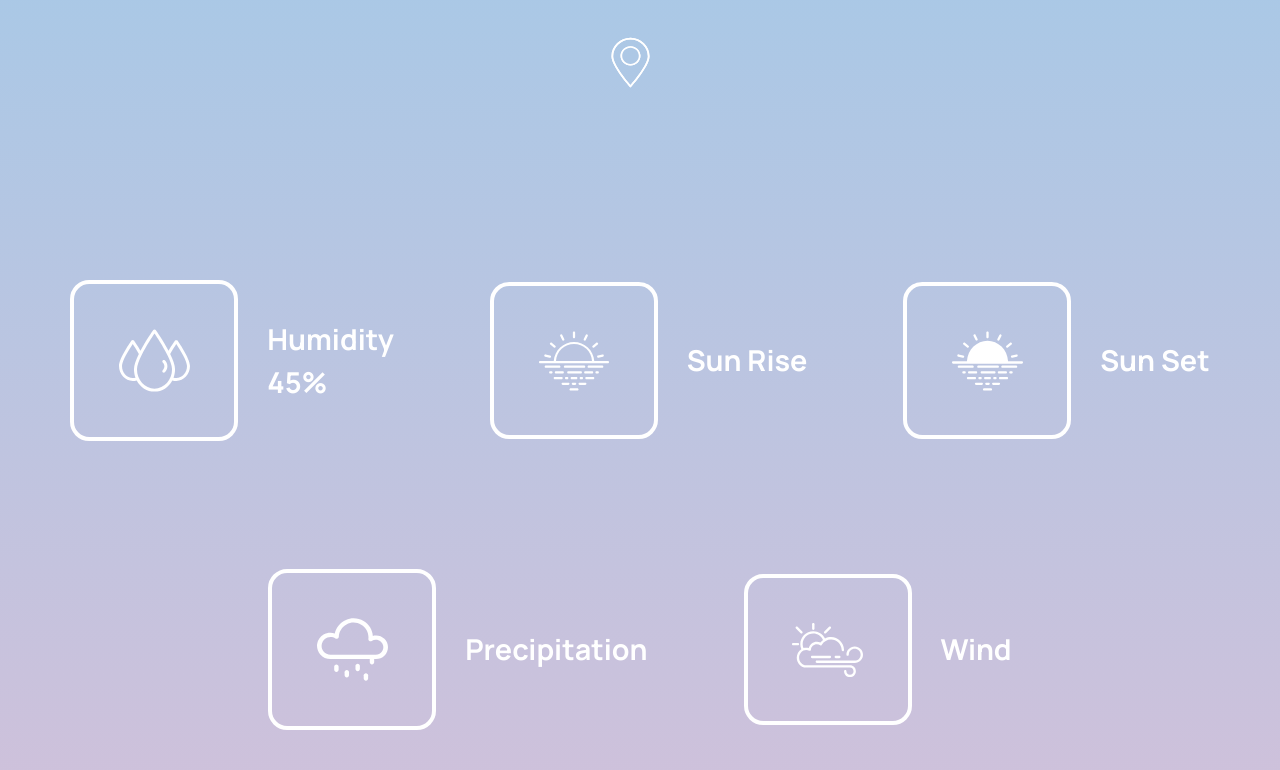
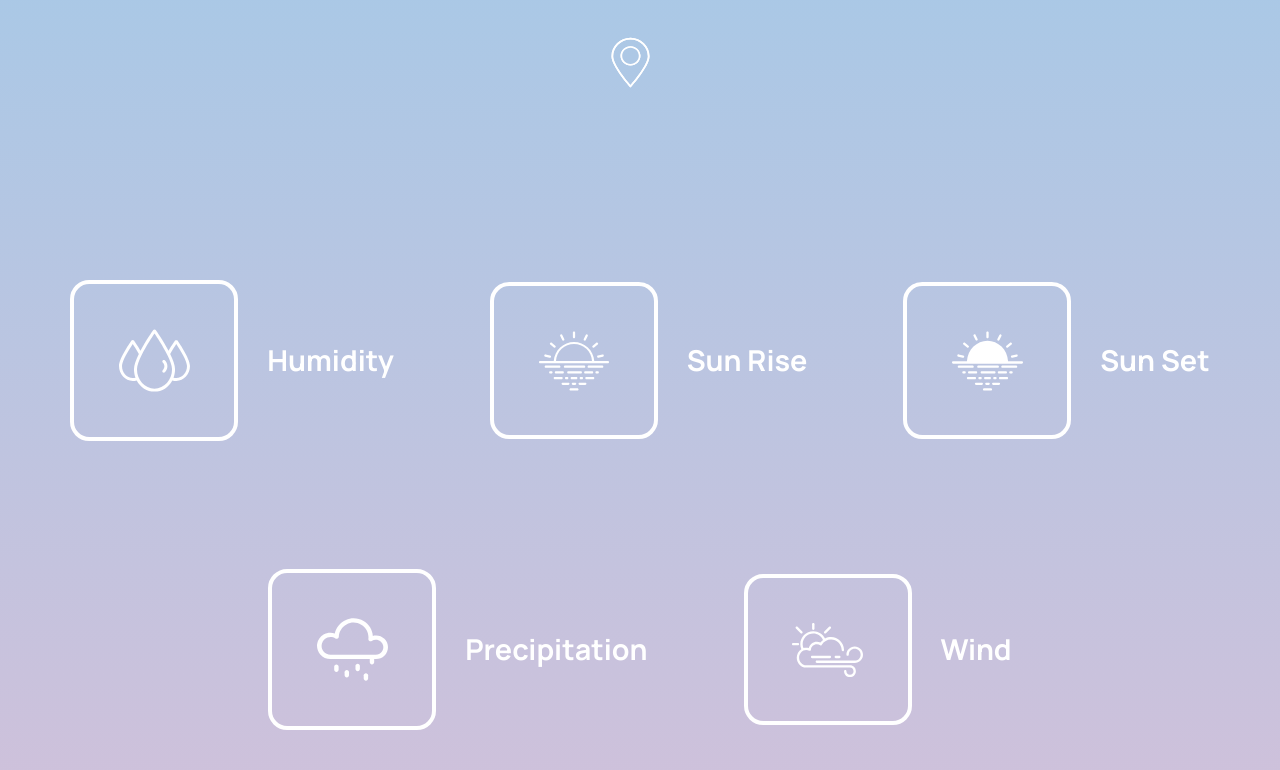
Before and after one commit to ompatel2019/weather-app, a website: page index.html in a window 1280 px wide. Shown: the part 733-1503 px from the top of the page. Drawn offline with Linux system fonts and the light colour scheme.

Commit message:
Update index.html

```diff
--- a/index.html
+++ b/index.html
@@ -33,7 +33,7 @@
         <div class="border-white border-[0.35vw] rounded-[1.5vw] p-[3.5vw]"><img class="w-[5.5vw]" src="images/humidity.svg" alt=""></div>
         <div class="text-white font-bold text-[2.25vw]">
           <h2>Humidity</h2>
-          <h2 id="humidity">45%</h2>
+          <h2 id="humidity"></h2>
         </div>
       </div>
       <div class="flex items-center gap-[2.25vw] mb-[2.5vw]">
```
